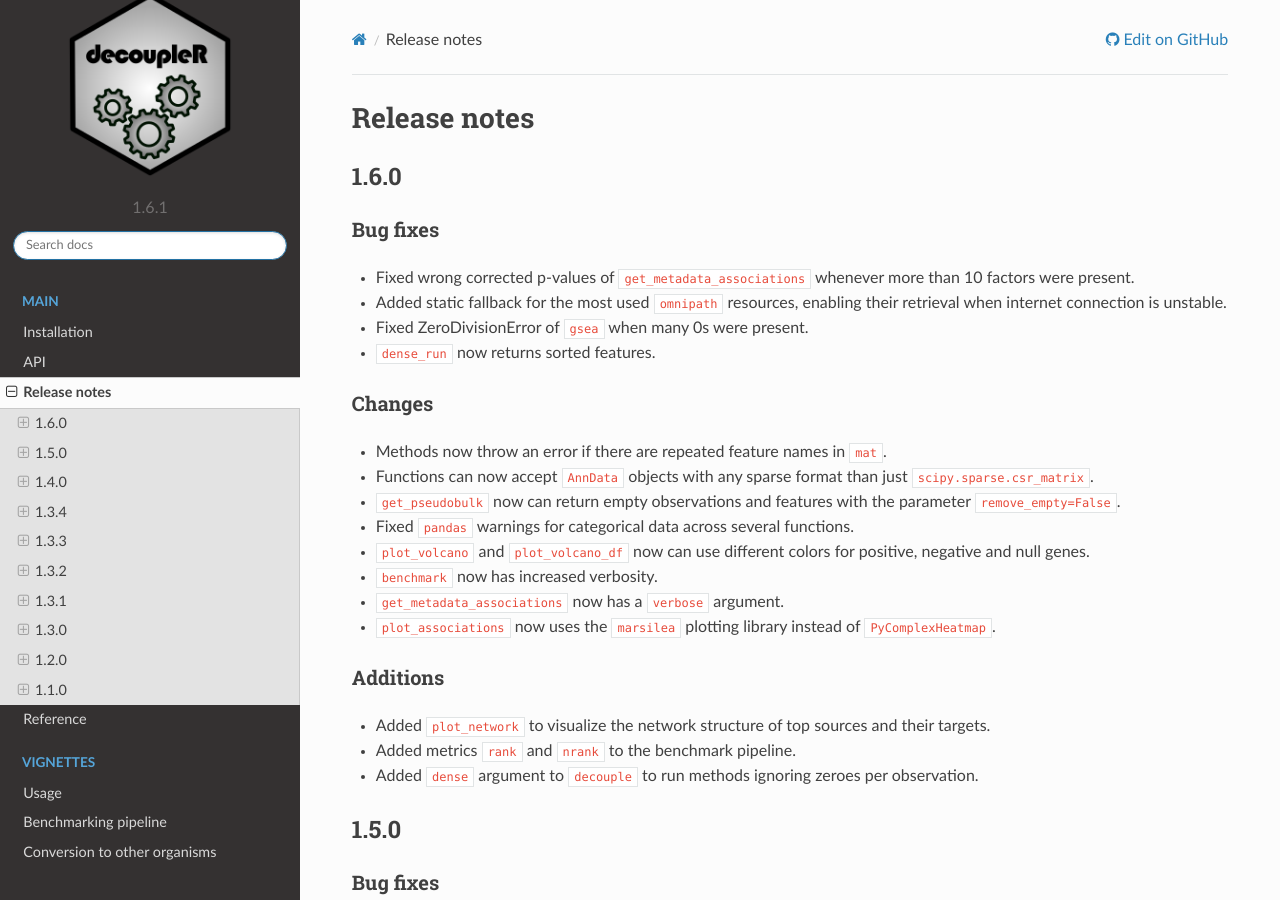
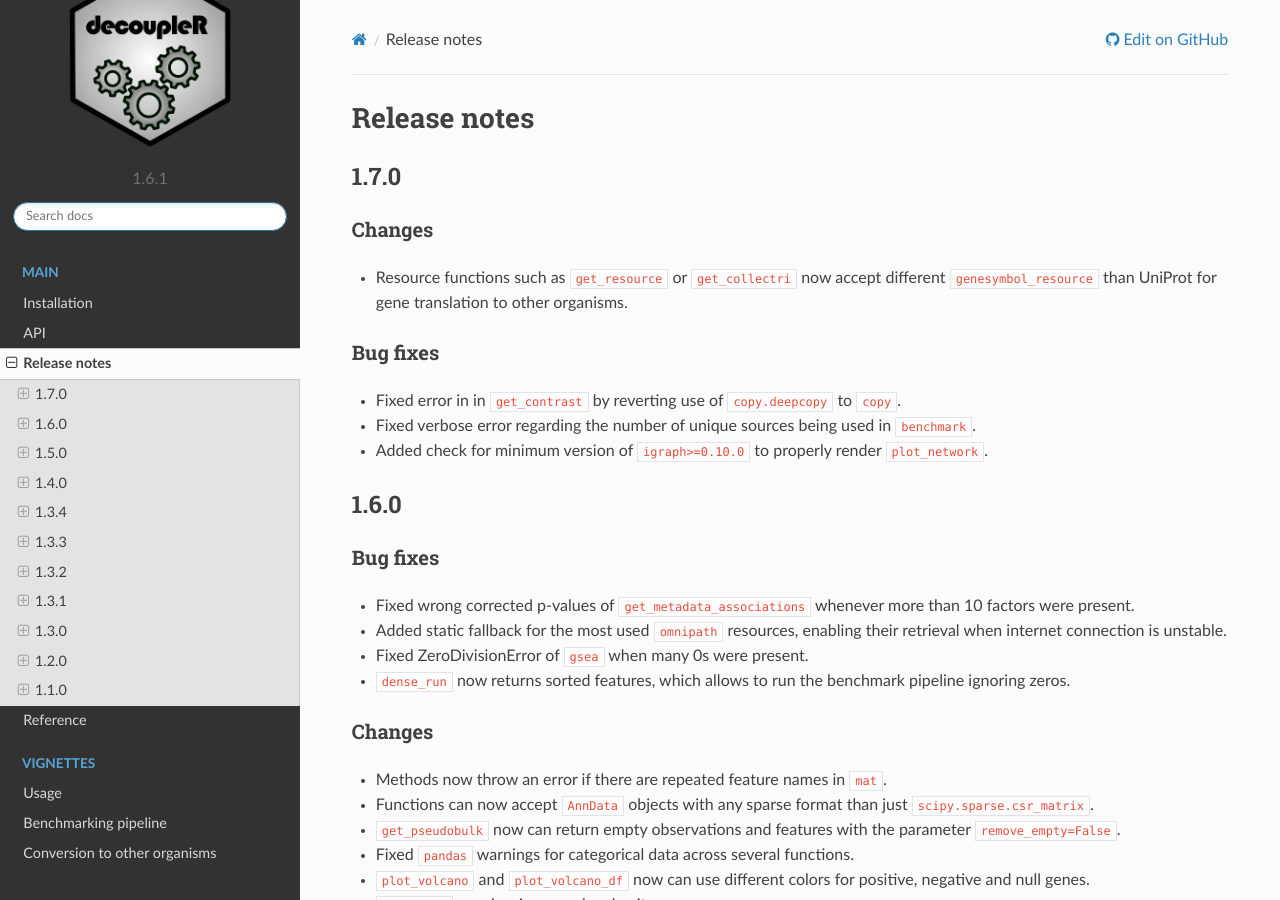
Before and after one commit to saezlab/decoupler-py, a Sphinx documentation site: the page built from docs/source/release_notes.rst, in a window 1280 px wide and 900 px high. Built offline with Sphinx 7.4.7 and the Read the Docs theme 2.0.0, drawn with Linux system fonts in a browser that asks for light colours; pages that are not in the unit, such as notebooks, are missing from menus.

Commit message:
Added check for igraph version for plot_network issue

```diff
--- a/docs/source/release_notes.rst
+++ b/docs/source/release_notes.rst
@@ -1,5 +1,18 @@
 Release notes
 =============
+
+1.7.0
+-----
+
+Changes
+~~~~~~~
+- Resource functions such as ``get_resource`` or ``get_collectri`` now accept different ``genesymbol_resource`` than UniProt for gene translation to other organisms.
+
+Bug fixes
+~~~~~~~~~
+- Fixed error in in ``get_contrast`` by reverting use of ``copy.deepcopy`` to ``copy``.
+- Fixed verbose error regarding the number of unique sources being used in ``benchmark``.
+- Added check for minimum version of ``igraph>=0.10.0`` to properly render ``plot_network``.
 
 1.6.0
 -----
@@ -9,7 +22,7 @@ Bug fixes
 - Fixed wrong corrected p-values of ``get_metadata_associations`` whenever more than 10 factors were present.
 - Added static fallback for the most used ``omnipath`` resources, enabling their retrieval when internet connection is unstable.
 - Fixed ZeroDivisionError of ``gsea`` when many 0s were present.
-- ``dense_run`` now returns sorted features.
+- ``dense_run`` now returns sorted features, which allows to run the benchmark pipeline ignoring zeros.
 
 Changes
 ~~~~~~~
```
Also changed, not shown: 1 other file.
